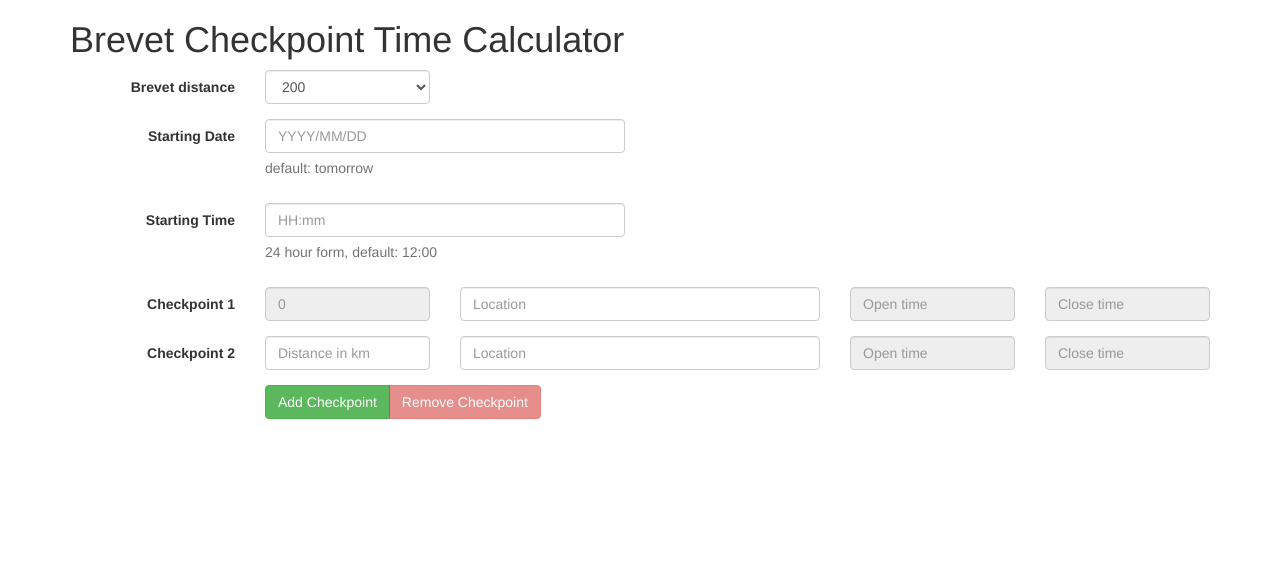
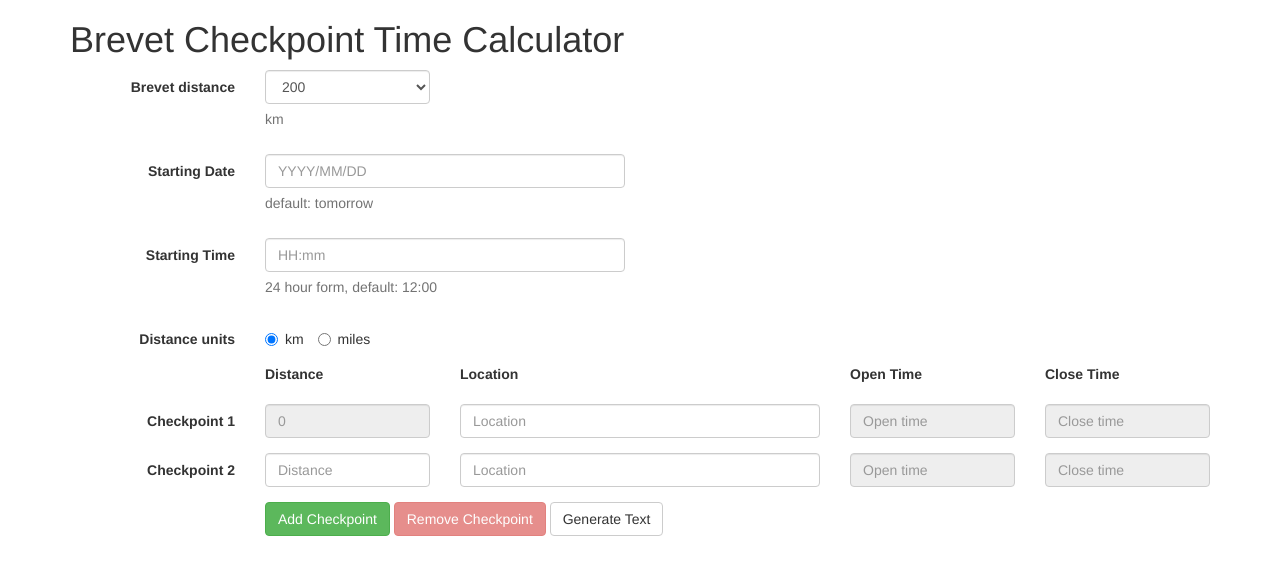
Before and after one commit to hkhamm/ajax, a Flask app: page / in a window 1280 px wide. Shown: the top 575 px of the page. Run offline with Flask 2, Linux system fonts and the light colour scheme; parts of the project's set-up code (start-up, migrations or seed data) failed here and were passed over; some libraries are stand-ins or nearby versions.

Commit message:
creating times.txt, added app.cgi, refactor html

```diff
--- a/static/js/calc.js
+++ b/static/js/calc.js
@@ -3,6 +3,11 @@
  * @author H. Keith Hamm
  * @date: Fall 2015
  */
+
+// TODO handle output miles on text document
+// TODO handle custom output dates everywhere?
+// TODO write unit tests
+// TODO last checkpoint between the brevet distance and that distance plus 10%
 
 var calc = {};
 
@@ -12,11 +17,17 @@ calc.startTimeField = $('#startTime');
 calc.startOpenField = $('#startOpenField');
 calc.startCloseField = $('#startCloseField');
 calc.checkpointField = $('input[name="checkpoint"]');
+calc.checkpoint2Open = $('#openField');
+calc.checkpoint2Close = $('#closeField');
 calc.addButton = $('.btn-add');
-calc.removeButtom = $('.btn-remove');
+calc.removeButton = $('.btn-remove');
+calc.textButton = $('#textButton');
 
 calc.isNewSession = true;
 calc.checkpoints = [];
+calc.checkpointVals = [];
+calc.openTimes = [];
+calc.closeTimes = [];
 calc.checkpointCount = 1;
 
 /**
@@ -31,23 +42,27 @@ calc.setCheckpoint = function(that) {
   var startTime = calc.startTimeField.val();
   var checkpoint = that.val();
   var num = calc.checkpointCount + 1;
+  var units = $('#units input:radio:checked').val();
 
-  if (!Number.isInteger(checkpoint) &&
-      !$('#alert_placeholder').find('#checkpointAlert' + num).length) {
-    calc.alert('Checkpoint '+ num + '\'s distance is invalid.' +
+  var len = checkpoint.length;
+  for (var i = 0; i < len; i++) {
+    if (isNaN(parseInt(checkpoint.charAt(i))) &&
+        !$('#alert_placeholder').find('#checkpointAlert' + num).length) {
+      calc.alert('Checkpoint '+ num + '\'s distance is invalid.' +
       ' It must be a number and within the valid distance interval.',
       'checkpointAlert' + num);
       // highlight bad fields?
+      break;
+    }
   }
-
-  // TODO validate checkpoint distance
 
   // AJAX request
   $.getJSON($SCRIPT_ROOT + '/_calc_date_times', {
     checkpoint: checkpoint,
     distance: distance,
     startDate: startDate,
-    startTime: startTime
+    startTime: startTime,
+    units: units
   }, function(data) {
     if (!data.is_valid_checkpoint &&
         !$('#alert_placeholder').find('#checkpointAlert' + num).length) {
@@ -141,8 +156,11 @@ calc.setStartOpenClose = function(startDate, startTime, startCloseTime) {
  * Resets all currently set checkpoints' open and close fields.
  */
 calc.resetCheckpoints = function() {
-  for (var i = 0; calc.checkpoints[i] !== undefined; i++) {
-    calc.setCheckpoint(calc.checkpoints[i]);
+  var length = calc.checkpoints.length;
+  for (var i = 0; i < length; i++) {
+    if (calc.checkpoints[i] !== undefined) {
+      calc.setCheckpoint(calc.checkpoints[i]);
+    }
   }
 };
 
@@ -152,11 +170,15 @@ calc.resetCheckpoints = function() {
  */
 calc.addCheckpoint = function(checkpoint) {
   var num = checkpoint.parents('.form-group').find('.checkpoint-label').text();
-  num =  num.split(' ')[1].split(':')[0];
+  num = num.split(' ')[1].split(':')[0];
 
   calc.checkpoints[num - 2] = checkpoint;
 };
 
+/**
+ * Gets a checkpoint's number.
+ * @checkpoint {object} The checkpoint.
+ */
 calc.getCheckpointNum = function(checkpoint) {
   var num = checkpoint.parents('.form-group').find('.checkpoint-label').text();
   return num.split(' ')[1].split(':')[0];
@@ -210,7 +232,7 @@ $('#checkpoint').change(function() {
 /**
  * Listens for clicks on the add checkpoint button.
  */
-calc.addButton.on('click', function(e) {
+calc.addButton.click(function(e) {
   e.preventDefault();
 
   calc.checkpointCount += 1;
@@ -233,13 +255,15 @@ calc.addButton.on('click', function(e) {
   newEntry.find('#checkpoint').change(function() {
     calc.setCheckpoint($(this));
   });
-  //calc.checkpointField = $('input[name="checkpoint"]');
+  //calc.checkpoints.push(newEntry.find('#checkpoint'));
+  //calc.openTimes.push(newEntry.find('#openTime'));
+  //calc.closeTimes.push(newEntry.find('#closeTime'));
 });
 
 /**
  * Listens for clicks on the remove checkpoint button.
  */
-calc.removeButtom .on('click', function(e) {
+calc.removeButton.click(function(e) {
   $('.entry:last').remove();
 
   calc.checkpointCount -= 1;
@@ -250,11 +274,73 @@ calc.removeButtom .on('click', function(e) {
     $(this).attr('disabled', 'disabled')
   }
 
-  //calc.checkpointField = $('input[name="checkpoint"]');
-
   e.preventDefault();
   return false;
 });
+
+calc.textButton.click(function() {
+  var brevetDistance = $("#brevetDistance option:selected").val();
+  var startDate = calc.startDateField.val();
+  var startTime = calc.startTimeField.val();
+  var startOpen = calc.startOpenField.val();
+  var startClose = calc.startCloseField.val();
+  var units = $('#units input:radio:checked').val();
+  var checkpointDistances = [];
+  var openTimes = [];
+  var closeTimes = [];
+
+  var that;
+  var openField;
+  var closeField;
+  var i;
+  var length = calc.checkpoints.length;
+
+  for (i = 0; i < length; i++) {
+    if (calc.checkpoints[i] !== undefined) {
+      that = calc.checkpoints[i];
+      openField = that.parents('.form-group').find('#openField');
+      closeField = that.parents('.form-group').find('#closeField');
+      //console.log('that ' + that.val());
+      checkpointDistances[i] = that.val();
+      openTimes[i] = openField.val();
+      closeTimes[i] = closeField.val();
+    }
+  }
+
+  //console.log('checkpointDistances');
+  //length = checkpointDistances.length;
+  //for (i = 0; i < length; i++) {
+  //  console.log(checkpointDistances[i])
+  //}
+  //
+  //console.log('openTimes');
+  //length = openTimes.length;
+  //for (i = 0; i < length; i++) {
+  //  console.log(openTimes[i])
+  //}
+  //
+  //console.log('closeTimes');
+  //length = closeTimes.length;
+  //for (i = 0; i < length; i++) {
+  //  console.log(closeTimes[i])
+  //}
+
+  console.log(JSON.stringify(checkpointDistances));
+
+  $.getJSON($SCRIPT_ROOT + '/_create_times', {
+    brevetDistance: brevetDistance,
+    startDate: startDate,
+    startTime: startTime,
+    startOpen: startOpen,
+    startClose: startClose,
+    units: units,
+    checkpointDistances: JSON.stringify(checkpointDistances),
+    openTimes: JSON.stringify(openTimes),
+    closeTimes: JSON.stringify(closeTimes)
+  });
+  window.open('/times');
+});
+
 
 //$(document).ready(function(){
 //// Do the following when the page is finished loading
--- a/templates/calc.html
+++ b/templates/calc.html
@@ -26,9 +26,6 @@
 
   <!-- Our own style sheet -->
   <link rel="stylesheet" href="/static/css/calc.css" />
-  <style>
-  button.roundbtn {border-radius: 4px;}
-  </style>
 
 <body>
 <!-- bootstrap requires a 'container' div around content -->
@@ -64,15 +61,18 @@
       Brevet distance
     </label>
     <div class="col-md-2">
-      <select class="form-control" id="brevetDistance">
+      <select class="form-control" id="brevetDistance"
+              aria-describedby="brevetDistanceHelp">
         <option>200</option>
         <option>300</option>
         <option>400</option>
         <option>600</option>
         <option>1000</option>
       </select>
+      <span id="brevetDistanceHelp" class="help-block">km</span>
     </div>
   </div>
+
   <div class="form-group">
     <label for="startDate" class="col-md-2 control-label">
       Starting Date
@@ -85,6 +85,7 @@
       </span>
     </div>
   </div>
+
   <div class="form-group">
     <label for="startTime" class="col-md-2 control-label">
       Starting Time
@@ -99,20 +100,46 @@
   </div>
 
   <div class="form-group">
+    <label class="col-md-2 control-label">
+      Distance units
+    </label>
+    <div class="col-md-4" id="units">
+      <label class="radio-inline">
+        <input type="radio" name="unitOptions" id="km" value="km" checked> km
+      </label>
+      <label class="radio-inline">
+        <input type="radio" name="unitOptions" id="miles" value="miles"> miles
+      </label>
+    </div>
+  </div>
+
+  <div class="form-group hidden-xs hidden-sm">
+    <label class="col-md-2"></label>
+    <label class="col-md-2">Distance</label>
+    <label class="col-md-4">Location</label>
+    <label class="col-md-2">Open Time</label>
+    <label class="col-md-2">Close Time </label>
+  </div>
+
+  <div class="form-group">
     <label class="col-md-2 control-label">Checkpoint 1</label>
     <div class="col-md-2">
+{#      <label class="control-label">Distance</label>#}
       <input class="form-control" type="text" placeholder="0"
              id="startCheckpoint" readonly>
     </div>
     <div class="col-md-4">
+{#      <label class="control-label">Location</label>#}
       <input type="text" class="form-control" name="location"
              placeholder="Location"/>
     </div>
     <div class="col-md-2">
+{#      <label class="control-label">Close time</label>#}
       <input class="form-control" type="text" placeholder="Open time"
              id="startOpenField" readonly>
     </div>
     <div class="col-md-2">
+{#      <label class="control-label">Open time</label>#}
       <input class="form-control" type="text" placeholder="Close time"
              id="startCloseField" readonly>
     </div>
@@ -123,12 +150,11 @@
 {#      {% for i in range(1, 25) %}#}
       <div class="entry">
         <div class="form-group">
-          <label class="col-md-2 control-label checkpoint-label">
-            Checkpoint 2
+          <label class="col-md-2 control-label checkpoint-label">Checkpoint 2
           </label>
           <div class="col-md-2">
             <input type="text" class="form-control .checkpoint" id="checkpoint"
-                   name="checkpoint" placeholder="Distance in km"/>
+                   name="checkpoint" placeholder="Distance"/>
           </div>
           <div class="col-md-4">
             <input type="text" class="form-control" name="location"
@@ -149,7 +175,7 @@
 
     <div class="form-group">
       <label class="col-md-2 control-label"></label>
-      <div class="btn-group col-md-4">
+        <div class="col-md-6">
           <button class="btn btn-success btn-add" type="button">
             Add Checkpoint
           </button>
@@ -157,13 +183,42 @@
                   disabled="disabled">
             Remove Checkpoint
           </button>
+          <button class="btn btn-default .text-button" id="textButton"
+                  type="button">
+            Generate Text
+          </button>
         </div>
+{#        <div class="col-md-2">#}
+{#          <button class="btn btn-danger btn-remove" type="button"#}
+{#                disabled="disabled">#}
+{#            Remove Checkpoint#}
+{#          </button>#}
+{#        </div>#}
+
+{#      <div class="btn-group">#}
+{#        <button class="btn btn-success btn-add" type="button">#}
+{#            Add Checkpoint#}
+{#        </button>#}
+{#        <button class="btn btn-danger btn-remove" type="button"#}
+{#                disabled="disabled">#}
+{#            Remove Checkpoint#}
+{#        </button>#}
+{#      </div>#}
     </div>
+
+{#    <div class="form-group">#}
+{#      <label class="col-md-2 control-label"></label>#}
+{#      <div class="col-md-2">#}
+{#        <button class="btn btn-default .text-button" id="textButton"#}
+{#                type="button">#}
+{#          Generate Text#}
+{#        </button>#}
+{#      </div>#}
+{#    </div>#}
+
   </div>
 
 </form>
-
-{# TODO create additional checkpoints on demand #}
 
 <script type="text/javascript">
   $SCRIPT_ROOT = {{ request.script_root|tojson|safe }};
```
Also changed, not shown: calc.py (renamed from app.py, +85 -7 lines), 2 other files. Lines whose indentation alone changed are shown as unchanged.
